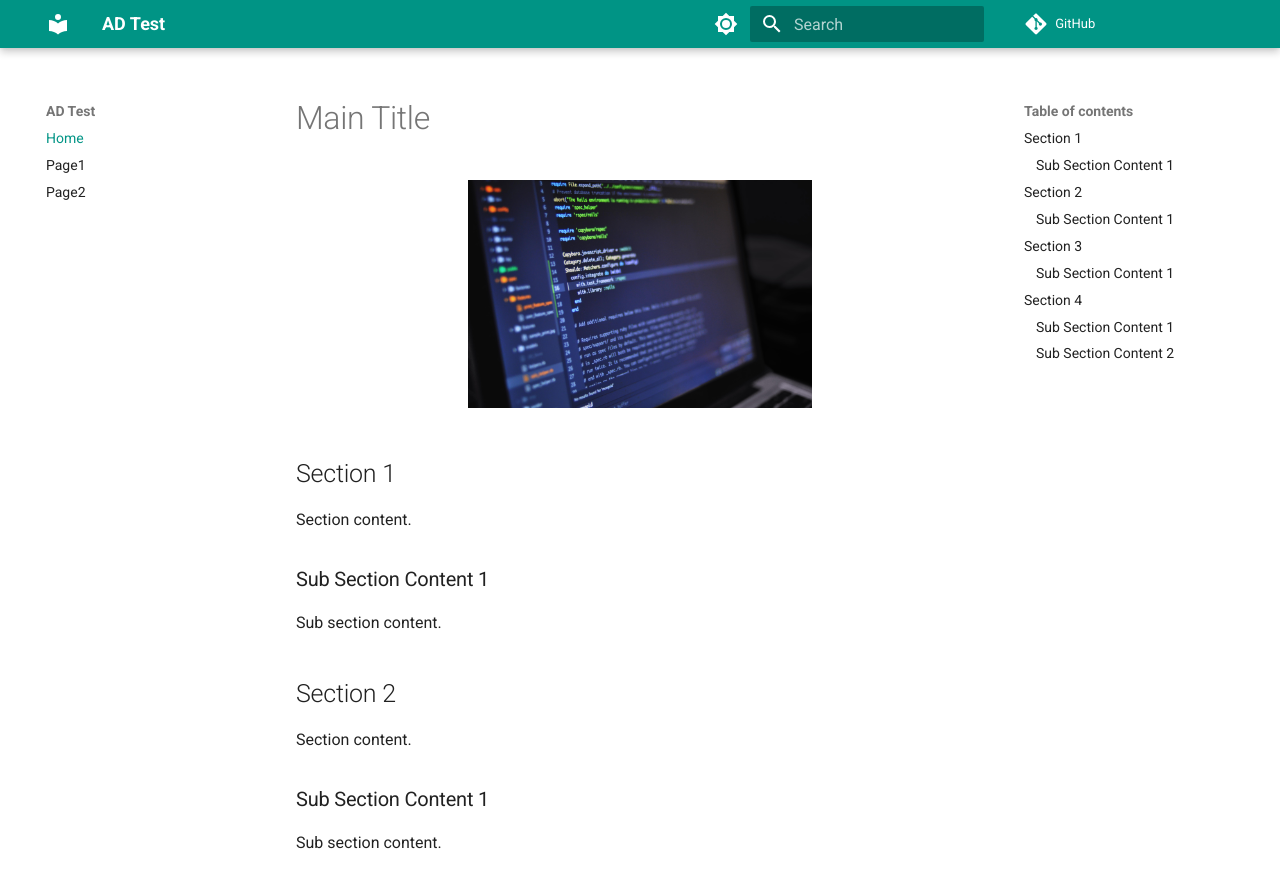
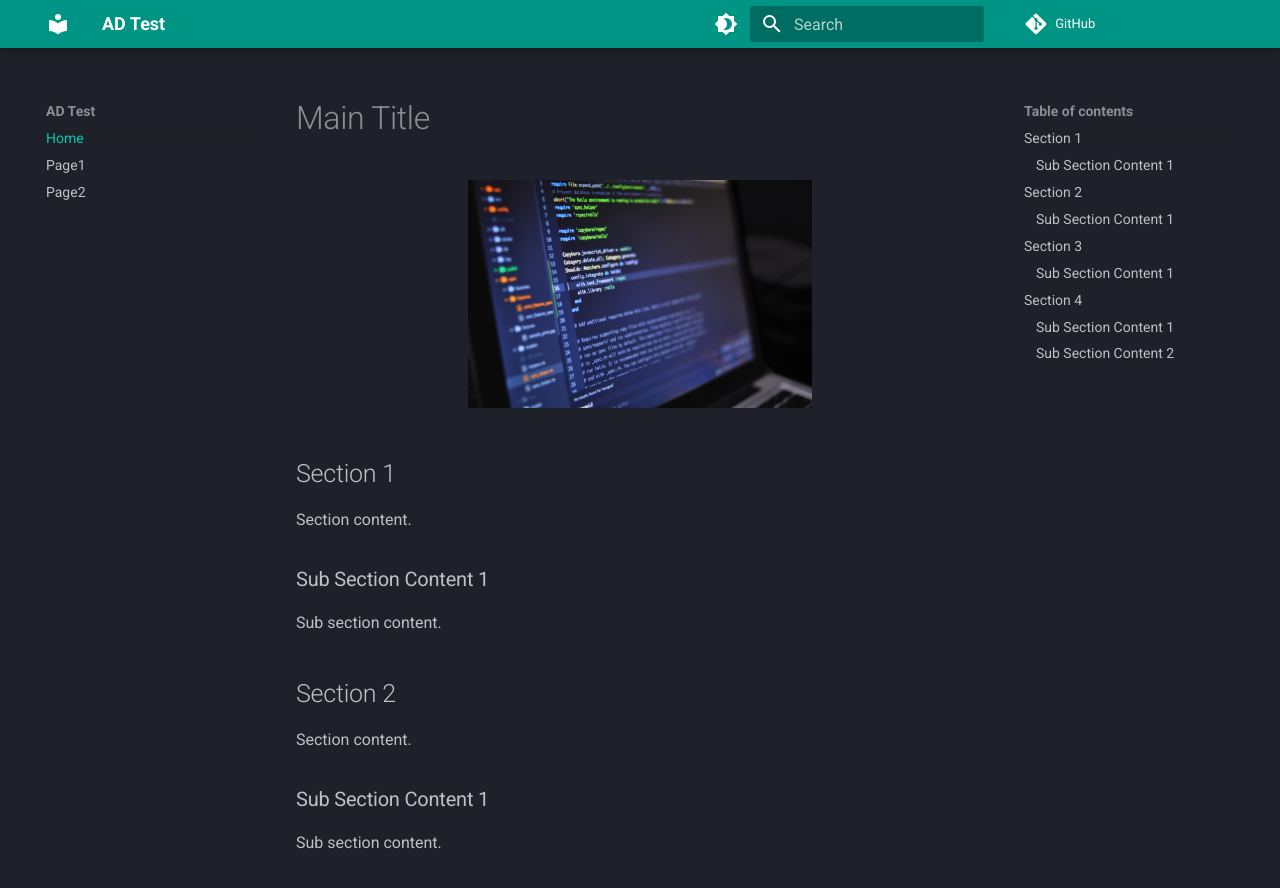
Before and after one commit to bharnden/adtest, an MkDocs documentation site: the page built from docs/index.md, in a window 1280 px wide and 900 px high. Shown: the top 888 px of the window. Built offline with MkDocs 1.6.1 and Material for MkDocs 9.7.7, drawn with Linux system fonts in a browser that asks for light colours; comment, search, counter and statistics services are not loaded.

```diff
--- a/mkdocs.yml
+++ b/mkdocs.yml
@@ -4,18 +4,18 @@ repo_url: https://github.com/bharnden/adtest
 theme:
   name: material
   palette:
+    # Palette toggle for dark mode
+    - scheme: slate
+      toggle:
+        icon: material/brightness-4
+        name: Switch to light mode
+      primary: teal
+      accent: teal
     # Palette toggle for light mode
     - scheme: default
       toggle:
         icon: material/brightness-7
         name: Switch to dark mode
-      primary: teal
-      accent: teal
-    # Palette toggle for dark mode
-    - scheme: slate
-      toggle:
-        icon: material/brightness-4
-        name: Switch to light mode
       primary: teal
       accent: teal
   features:
```
